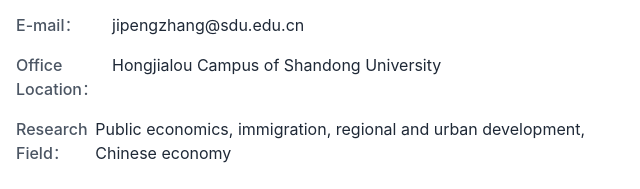
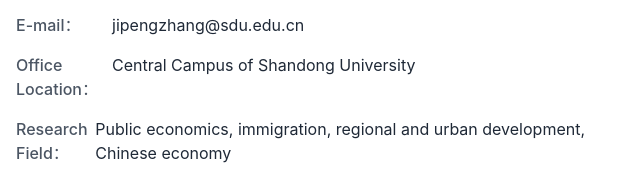
Before and after one commit to jipengzhang-blog/jipengzhang-blog.github.io, a plain HTML site: page en.html in a window 1280 px wide. Shown: the part 1132-1321 px from the top of the page, 0-640 px from the left. Drawn offline with nearby package versions, Linux system fonts and the light colour scheme.

Commit message:
Update en.html

```diff
--- a/en.html
+++ b/en.html
@@ -162,7 +162,7 @@
             </div>
 <div class="flex items-start">
             <div class="w-24 text-gray-600 font-medium">Office Location：</div>
-              <div class="text-gray-800">Hongjialou Campus of Shandong University</div>
+              <div class="text-gray-800">Central Campus of Shandong University</div>
             </div>
             <div class="flex items-start">
               <div class="w-24 text-gray-600 font-medium">Research Field：</div>
```
